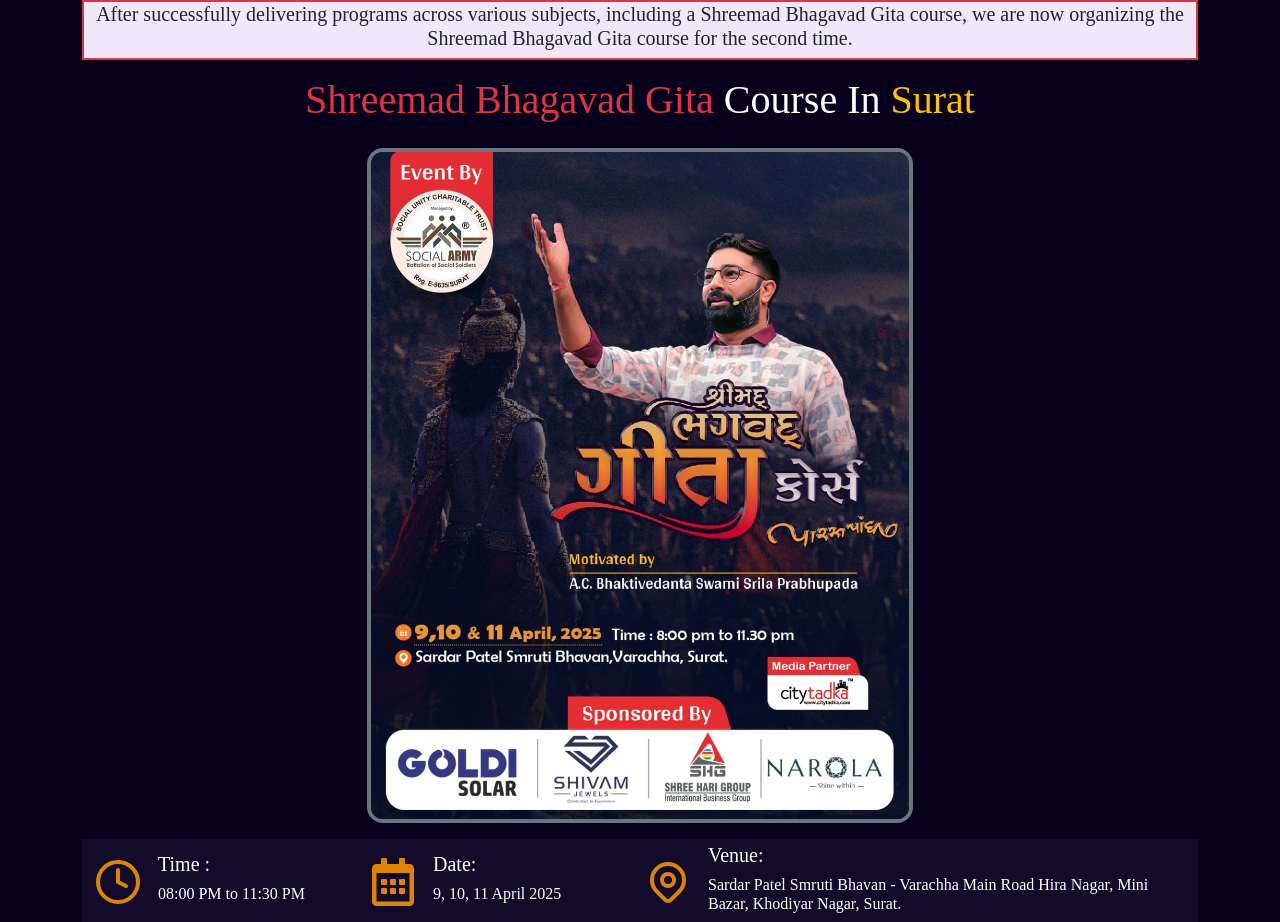
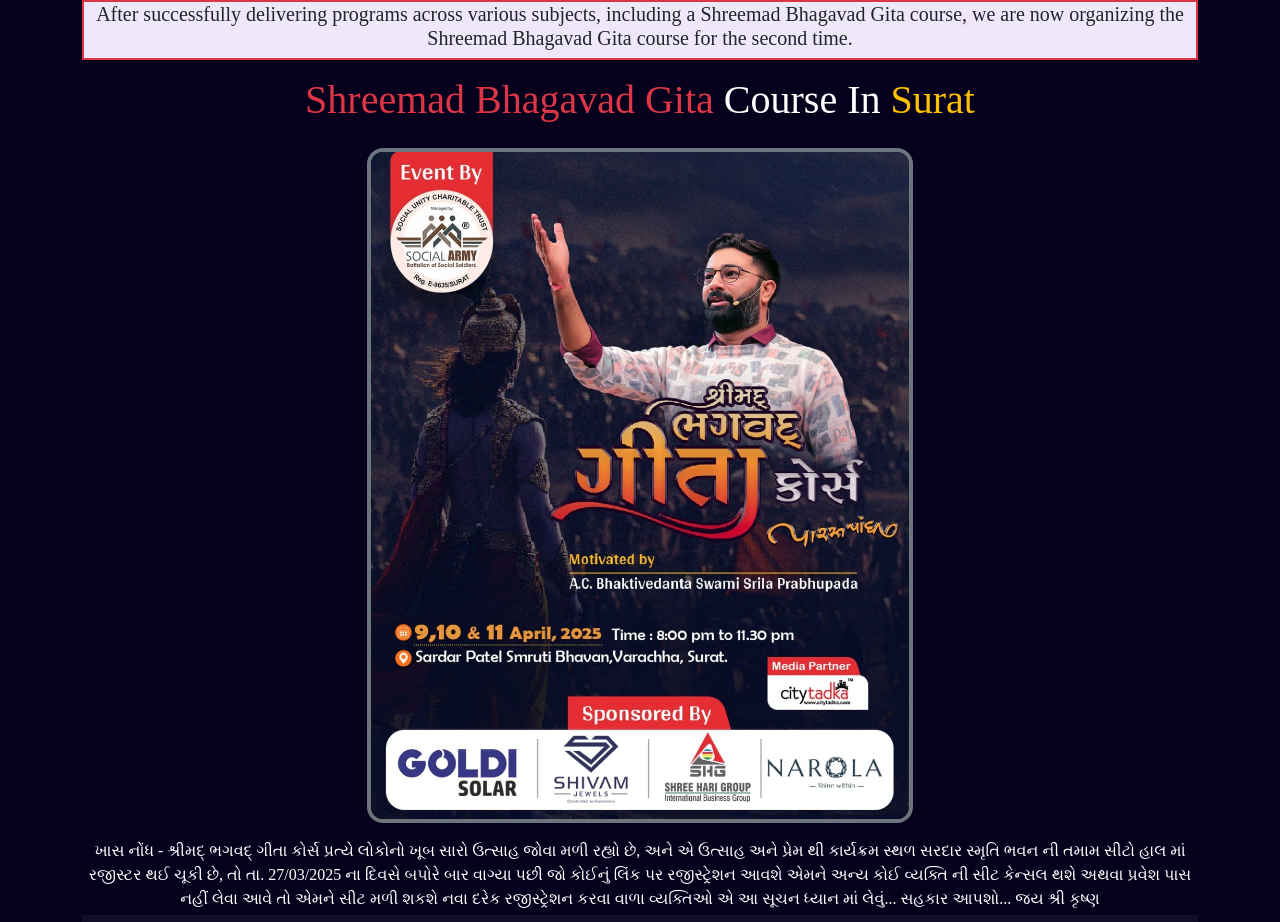
Before and after one commit to tankvaishali/Bhagwadgita, a React (Create React App) app: page / in a window 1280 px wide. Shown: the top 922 px of the page. Built offline with nearby package versions, Linux system fonts and the light colour scheme; a web font is replaced by a local one.

Commit message:
add note in buynow and landing page

```diff
--- a/src/Components/Buynow.jsx
+++ b/src/Components/Buynow.jsx
@@ -138,8 +138,14 @@
                                     <div className="bg-white shadow p-4">
                                         <div className="title fs-5 gujfont"> Shreemad Bhagavad Gita Course Registration Form</div>
                                         <div className="rounded mt-2" style={{ width: "50px", border: "3px solid var(--orange)" }}></div>
+                                        <div className='gujfont   mb-1'>
+ખાસ નોંધ -
 
-                                        <div className="w-100 mt-4">
+શ્રીમદ્ ભગવદ્ ગીતા કોર્સ પ્રત્યે લોકોનો ખૂબ સારો ઉત્સાહ જોવા મળી રહ્યો છે, અને એ ઉત્સાહ અને પ્રેમ થી કાર્યક્રમ સ્થળ સરદાર સ્મૃતિ ભવન ની તમામ સીટો હાલ માં રજીસ્ટર થઈ ચૂકી છે, તો તા. 27/03/2025 ના દિવસે બપોરે બાર વાગ્યા પછી જો કોઈનું લિંક પર રજીસ્ટ્રેશન આવશે એમને અન્ય કોઈ વ્યક્તિ ની સીટ કેન્સલ થશે અથવા પ્રવેશ પાસ નહીં લેવા આવે તો એમને સીટ મળી  શકશે નવા દરેક રજીસ્ટ્રેશન કરવા વાળા વ્યક્તિઓ એ આ સૂચન ધ્યાન માં લેવું... સહકાર આપશો...
+જય શ્રી કૃષ્ણ
+</div>
+
+                                        <div className="w-100 mt-2">
                                             <label htmlFor="name" className="w-25">Name</label>
                                             <input type="text" className="w-75 input_form rounded border border-1 border-secondary px-2 py-1" name="name" value={obj.name} onChange={getdata} id="name" />
                                             <div className='text-danger w-75 ms-auto'>{errormsg.name}</div>
--- a/src/Components/Landingsec.jsx
+++ b/src/Components/Landingsec.jsx
@@ -40,7 +40,12 @@
                             <img src={require("../Images/ImportedPhoto_1741755792907.jpg")} alt="" className='img-fluid object-fit-cover rounded-4 border border-secondary border-4 w-100 h-100' />
                         </div>
                     </div>
+<div className='gujfont text-center text-white mb-1'>
+ખાસ નોંધ -
 
+શ્રીમદ્ ભગવદ્ ગીતા કોર્સ પ્રત્યે લોકોનો ખૂબ સારો ઉત્સાહ જોવા મળી રહ્યો છે, અને એ ઉત્સાહ અને પ્રેમ થી કાર્યક્રમ સ્થળ સરદાર સ્મૃતિ ભવન ની તમામ સીટો હાલ માં રજીસ્ટર થઈ ચૂકી છે, તો તા. 27/03/2025 ના દિવસે બપોરે બાર વાગ્યા પછી જો કોઈનું લિંક પર રજીસ્ટ્રેશન આવશે એમને અન્ય કોઈ વ્યક્તિ ની સીટ કેન્સલ થશે અથવા પ્રવેશ પાસ નહીં લેવા આવે તો એમને સીટ મળી  શકશે નવા દરેક રજીસ્ટ્રેશન કરવા વાળા વ્યક્તિઓ એ આ સૂચન ધ્યાન માં લેવું... સહકાર આપશો...
+જય શ્રી કૃષ્ણ
+</div>
                     <div className="lightviolet ">
                         <div className="row px-1 d-flex align-items-center mx-1 justify-content-center">
                             {
```
